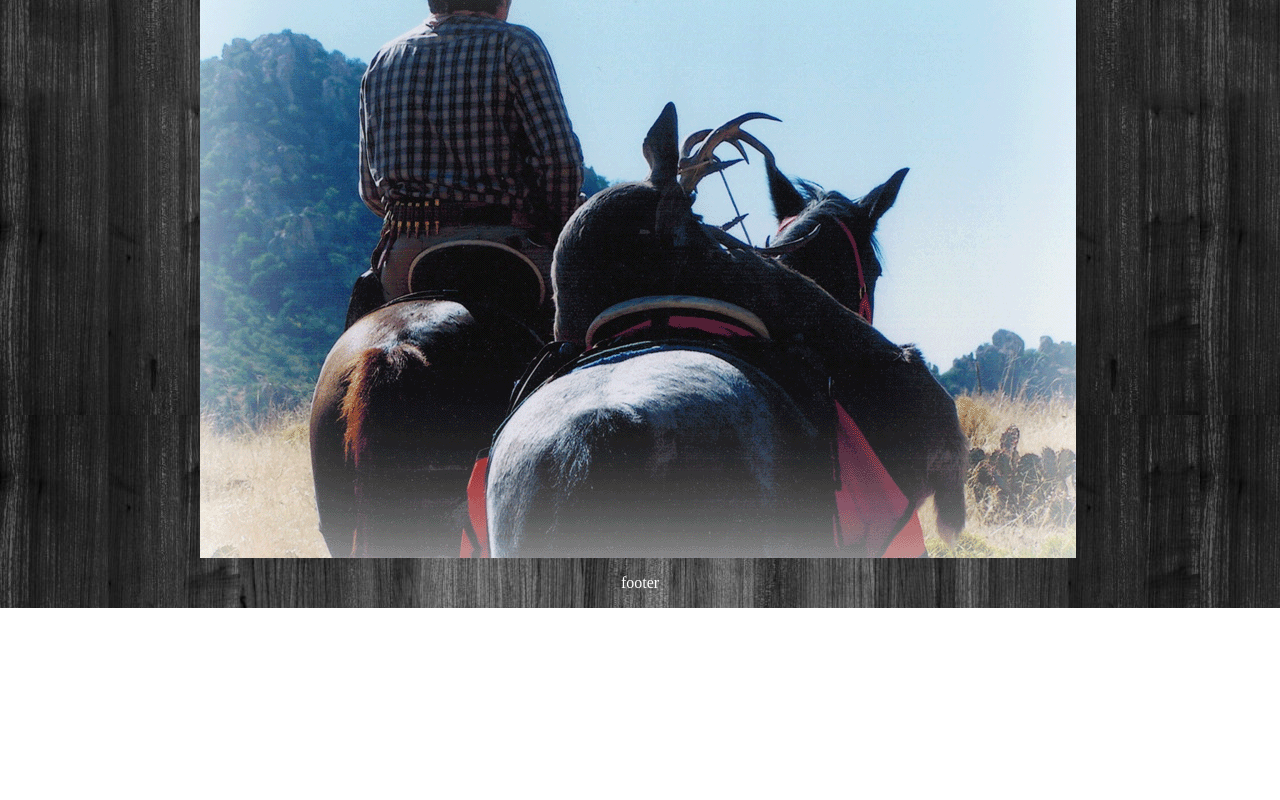
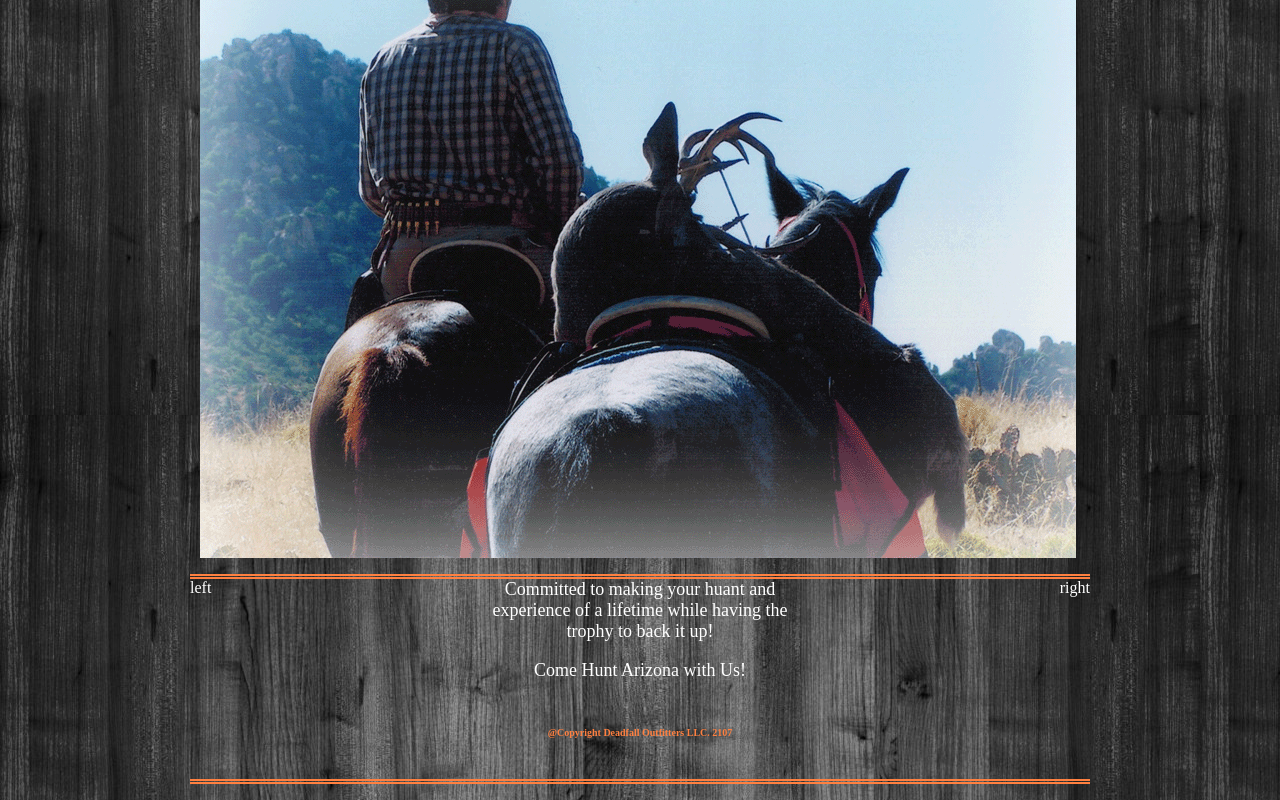
Before and after one commit to jasonpjones/deadfall, a website: page index.html in a window 1280 px wide. Shown: the part 335-1135 px from the top of the page. Before the commit the page ends 943 px from the top, so only its background shows below. Drawn offline with nearby package versions, Linux system fonts and the light colour scheme.

Commit message:
footer center

```diff
--- a/index.html
+++ b/index.html
@@ -45,7 +45,21 @@
             <div id="dynoContent"></div>
         </div>
         <footer>
-            footer
+            <div class="footer_content">
+                <div class="footer_left">left</div>
+                <div class="footer_center">
+                    <div class="footer_phrase">
+                        <p>Committed to making your huant and experience of a lifetime while having the trophy to back it up!</p>
+                        <p>Come Hunt Arizona with Us!</p>
+                    </div>
+                    <div class="footer_copyright">
+                        @Copyright Deadfall Outfitters LLC. 2107
+                    </div>
+
+
+                </div>
+                <div class="footer_right">right</div>
+            </div>
         </footer>
     </div>
 </body>
--- a/styles/layout.css
+++ b/styles/layout.css
@@ -16,6 +16,55 @@ header, footer {
     clear: left;
     text-align: center;
 }
+
+
+.footer_content
+{
+    height: 200px;
+    position: relative;
+    width: 900px;
+    margin: 0 auto;
+    border-top: double 5px #FF8040;
+    border-bottom: double 5px #FF8040;
+}
+
+.footer_content > div
+{
+    display: inline-block;
+  /*  background-color: black;
+    border: solid 1px red; */
+    height: 200px;
+}
+
+.footer_left, .footer_right
+{
+    position: absolute;
+}
+
+.footer_left
+{
+    left: 0px;
+}
+
+
+.footer_right
+{
+    right: 0px;
+}
+
+.footer_phrase
+{
+    width: 300px;
+    font-size: large;
+}
+.footer_copyright
+{
+    font-size: x-small;
+    font-weight: bolder;
+    color: #FF8040;
+    margin-top: 46px;
+}
+
 
 .logo_image {
     height: 160px;
--- a/styles/nav.css
+++ b/styles/nav.css
@@ -3,7 +3,6 @@
     width:100%;
     height:37px;
     font-weight: bolder;
-  /*  background-color: black; */
 }
 
 .subnav {
@@ -16,7 +15,6 @@
     margin: 0;
     padding: 0;
     overflow: hidden;
-  /*  background-color: #000000; */
 }
 
 .nav li {
@@ -33,11 +31,10 @@
 }
 
 .nav li a:hover {
-    background-color: #FF5105;
+    background-color: #FF8040;
 }
 
 .nav li a.current {
-   /* background-color: #4F4124 ; */
     color: #E10000 ;
 }
 
@@ -45,6 +42,7 @@
 /*
 #4F4124     dark khaki brown
 #FF5105     hunter orange
+#FF8040    hunter orange less red
 #004208     hunter green
 #E10000     blood red
 #D0CC77     light khaki
```
